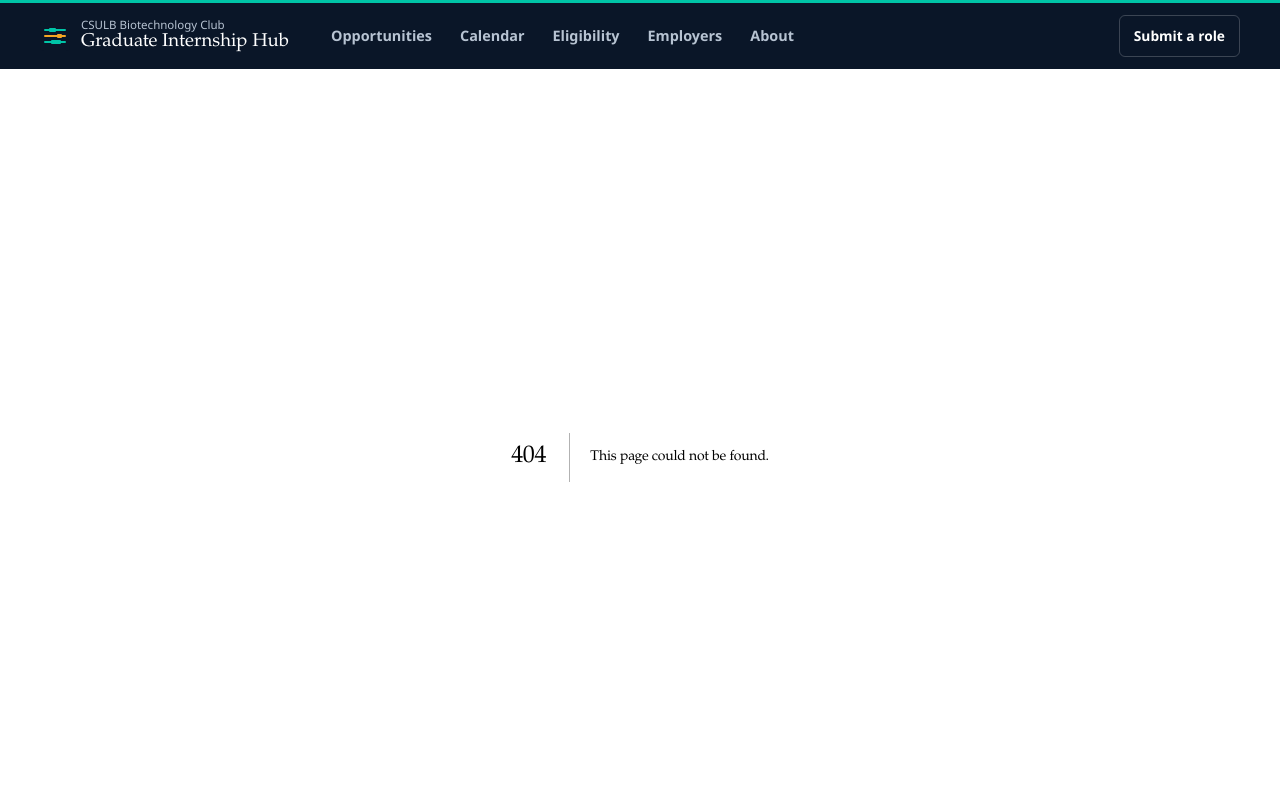
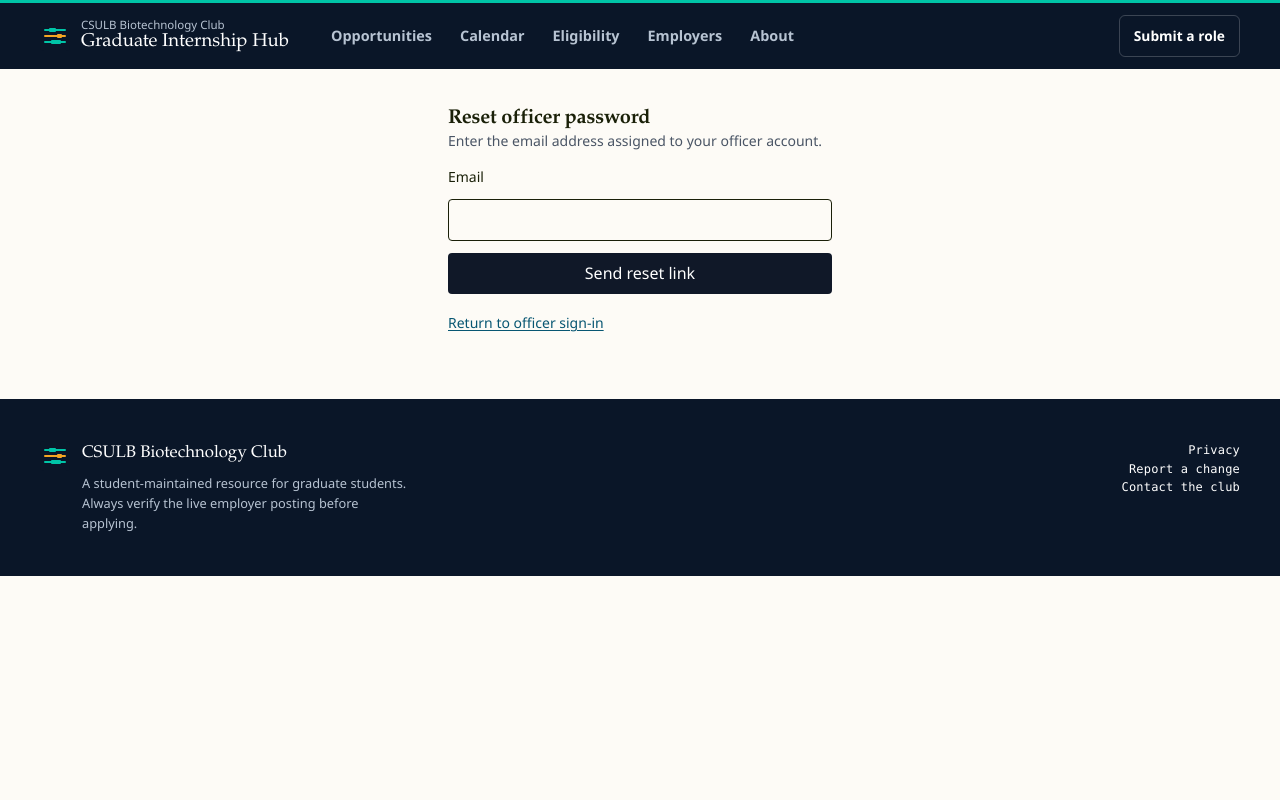
Before and after one commit to austinesparza/csulb-biotech-career-hub, a Next.js app: page /auth/forgot-password in a window 1280 px wide. Before the commit this address had no page. Shown: the top 800 px of the page. Built offline with nearby package versions, Linux system fonts and the light colour scheme.

Commit message:
Add officer password reset request

```diff
--- /dev/null
+++ b/src/app/auth/forgot-password/page.tsx
@@ -0,0 +1,51 @@
+'use client';
+
+import Link from 'next/link';
+import { FormEvent, useState } from 'react';
+import { createClient } from '@/lib/supabase/client';
+
+export default function ForgotPasswordPage() {
+  const [pending, setPending] = useState(false);
+  const [message, setMessage] = useState<string | null>(null);
+  const [error, setError] = useState<string | null>(null);
+
+  async function submit(event: FormEvent<HTMLFormElement>) {
+    event.preventDefault();
+    setPending(true);
+    setMessage(null);
+    setError(null);
+
+    try {
+      const form = new FormData(event.currentTarget);
+      const email = String(form.get('email'));
+      const supabase = createClient();
+      const { error: resetError } = await supabase.auth.resetPasswordForEmail(email, {
+        redirectTo: `${window.location.origin}/auth/update-password`,
+      });
+      if (resetError) throw resetError;
+      setMessage('Check your email for a password-reset link. The link expires, so use the newest message.');
+    } catch (caught) {
+      setError(caught instanceof Error ? caught.message : 'The reset email could not be sent.');
+    } finally {
+      setPending(false);
+    }
+  }
+
+  return (
+    <div className="mx-auto max-w-sm space-y-4">
+      <h1 className="text-xl font-bold">Reset officer password</h1>
+      <p className="text-sm text-gray-600">Enter the email address assigned to your officer account.</p>
+      <form onSubmit={submit} className="space-y-3">
+        <label className="block text-sm font-medium" htmlFor="email">Email</label>
+        <input id="email" name="email" type="email" autoComplete="email" required
+          className="w-full rounded border px-3 py-2" />
+        <button disabled={pending} className="w-full rounded bg-gray-900 px-4 py-2 text-white disabled:opacity-50">
+          {pending ? 'Sending…' : 'Send reset link'}
+        </button>
+      </form>
+      {message && <p role="status" aria-live="polite" className="text-sm text-green-700">{message}</p>}
+      {error && <p role="alert" aria-live="polite" className="text-sm text-red-600">{error}</p>}
+      <Link className="text-sm underline" href="/admin/login">Return to officer sign-in</Link>
+    </div>
+  );
+}
```
